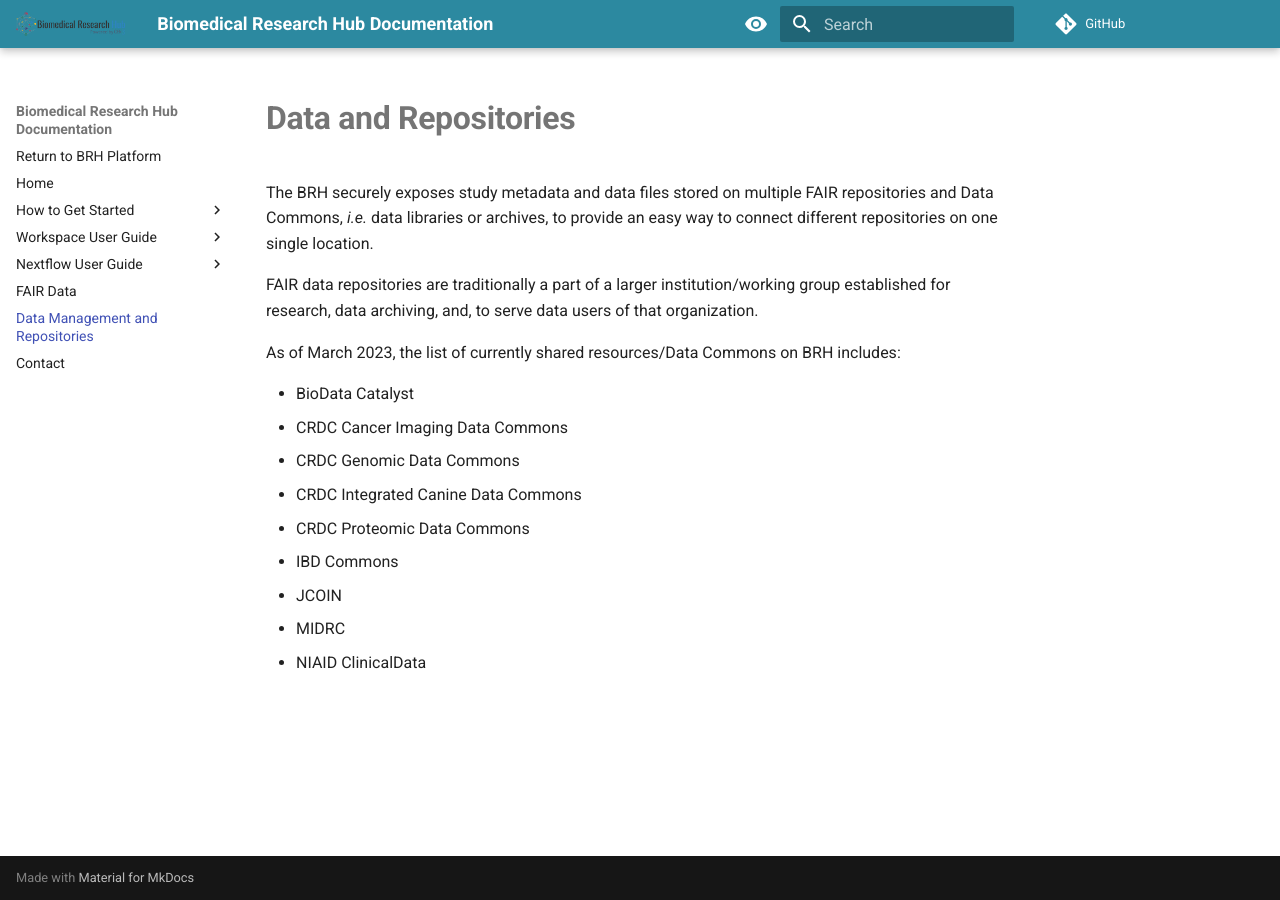
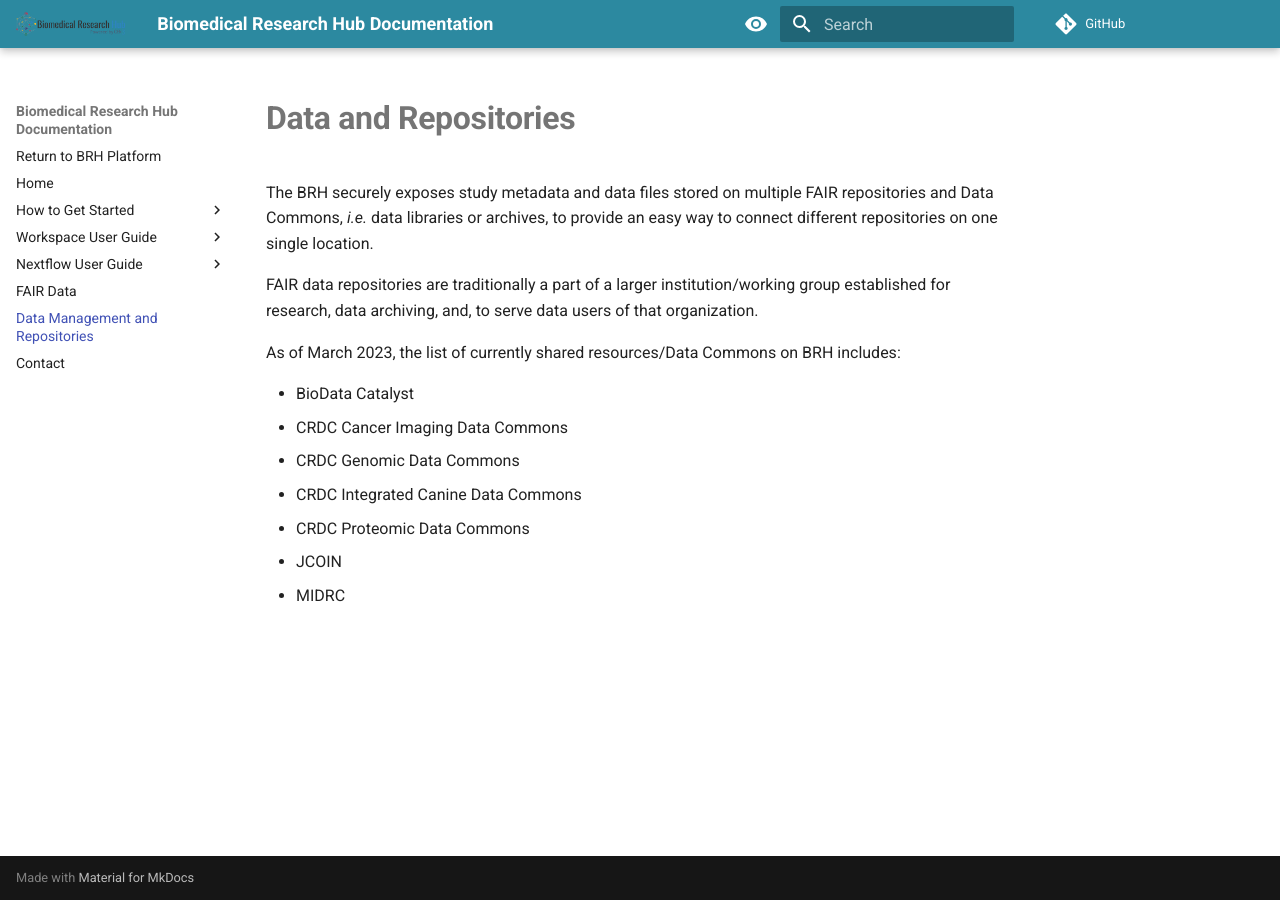
Before and after one commit to uc-cdis/BRH-documentation, an MkDocs documentation site: the page built from docs/03-data_and_repos.md, in a window 1280 px wide. Built offline with MkDocs 1.6.1 and Material for MkDocs 9.7.7, drawn with Linux system fonts in a browser that asks for light colours; comment, search, counter and statistics services are not loaded.

Commit message:
Update 03-data_and_repos.md
remove IBD and NIAID as linked data commons - they have been decommissioned

```diff
--- a/docs/03-data_and_repos.md
+++ b/docs/03-data_and_repos.md
@@ -11,10 +11,8 @@
 * CRDC Genomic Data Commons
 * CRDC Integrated Canine Data Commons
 * CRDC Proteomic Data Commons
-* IBD Commons
 * JCOIN
 * MIDRC
-* NIAID ClinicalData
 
 <!-- Links and Images -->
 [BRH Platform]: https://brh.data-commons.org/
```
